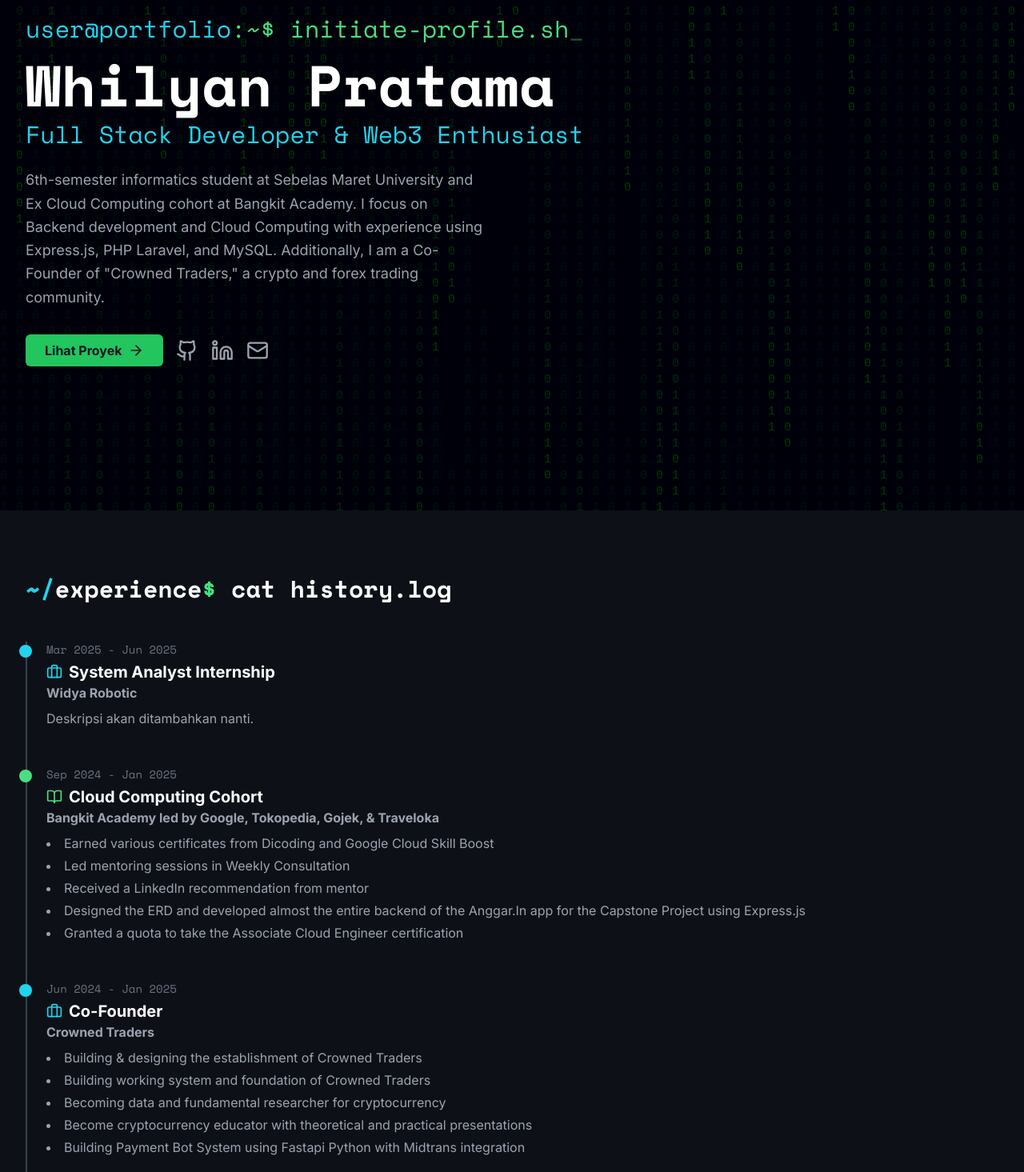
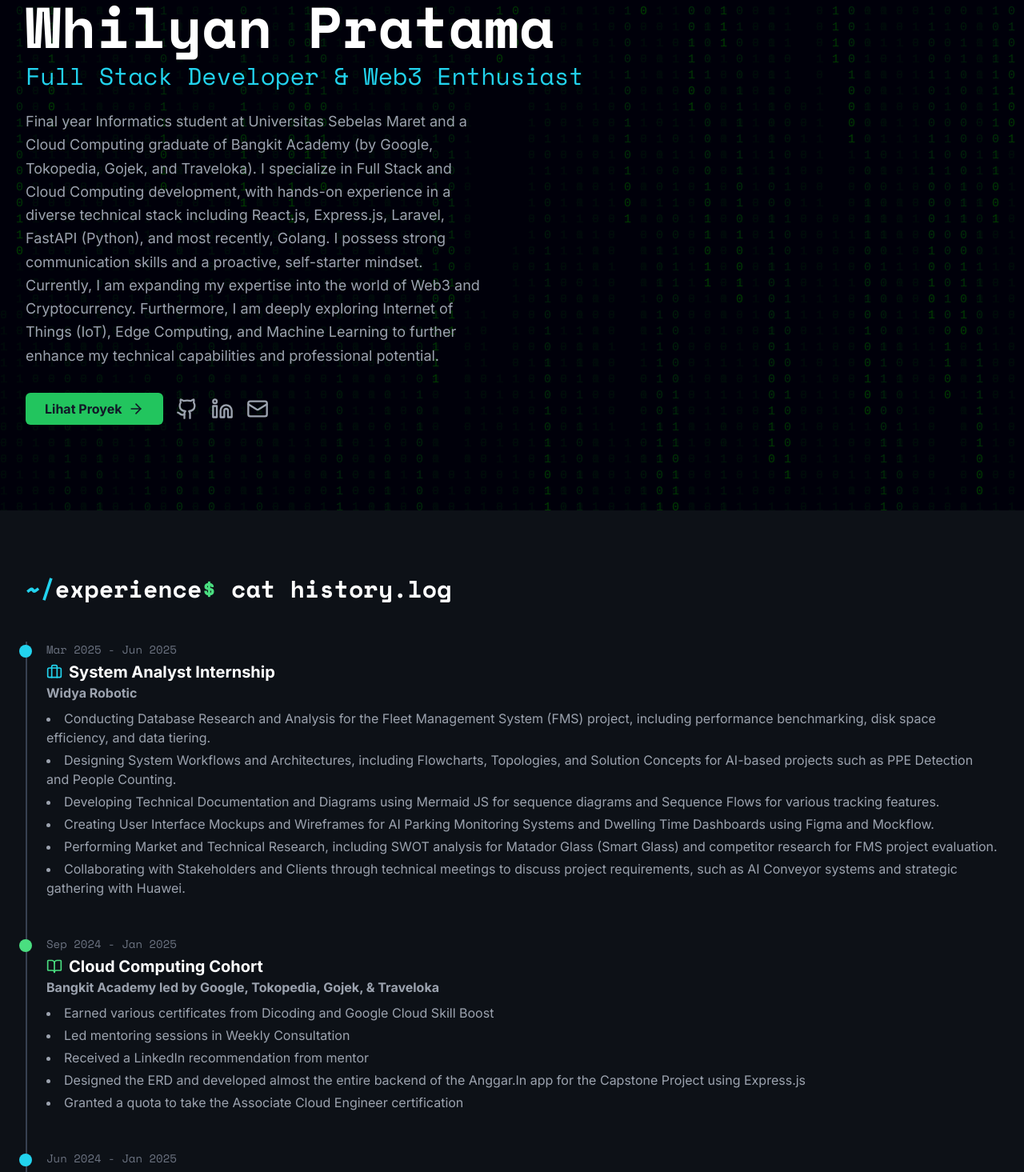
Before and after one commit to iyantama9/portoweb, a React (Vite) app: page / in a window 1280 px wide. Shown: the part 162-1627 px from the top of the page at 80% size. Built offline with nearby package versions, Linux system fonts and the light colour scheme.

Commit message:
Update App.jsx

```diff
--- a/src/App.jsx
+++ b/src/App.jsx
@@ -198,7 +198,14 @@ const experiences = [
     company: "Widya Robotic",
     role: "System Analyst Internship",
     period: "Mar 2025 - Jun 2025",
-    description: "Deskripsi akan ditambahkan nanti.",
+    description: [
+      "Conducting Database Research and Analysis for the Fleet Management System (FMS) project, including performance benchmarking, disk space efficiency, and data tiering.",
+      "Designing System Workflows and Architectures, including Flowcharts, Topologies, and Solution Concepts for AI-based projects such as PPE Detection and People Counting.",
+      "Developing Technical Documentation and Diagrams using Mermaid JS for sequence diagrams and Sequence Flows for various tracking features.",
+      "Creating User Interface Mockups and Wireframes for AI Parking Monitoring Systems and Dwelling Time Dashboards using Figma and Mockflow.",
+      "Performing Market and Technical Research, including SWOT analysis for Matador Glass (Smart Glass) and competitor research for FMS project evaluation.",
+      "Collaborating with Stakeholders and Clients through technical meetings to discuss project requirements, such as AI Conveyor systems and strategic gathering with Huawei.",
+    ],
   },
   {
     type: "Study",
@@ -221,8 +228,6 @@ const experiences = [
     description: [
       "Building & designing the establishment of Crowned Traders",
       "Building working system and foundation of Crowned Traders",
-      "Becoming data and fundamental researcher for cryptocurrency",
-      "Become cryptocurrency educator with theoretical and practical presentations",
       "Building Payment Bot System using Fastapi Python with Midtrans integration",
     ],
   },
@@ -312,12 +317,8 @@ export default function App() {
                   Full Stack Developer & Web3 Enthusiast
                 </h2>
                 <p className="max-w-xl mt-6 text-lg text-gray-400 leading-relaxed">
-                  6th-semester informatics student at Sebelas Maret University
-                  and Ex Cloud Computing cohort at Bangkit Academy. I focus on
-                  Backend development and Cloud Computing with experience using
-                  Express.js, PHP Laravel, and MySQL. Additionally, I am a
-                  Co-Founder of "Crowned Traders," a crypto and forex trading
-                  community.
+                    Final year Informatics student at Universitas Sebelas Maret and a Cloud Computing graduate of Bangkit Academy (by Google, Tokopedia, Gojek, and Traveloka). I specialize in Full Stack and Cloud Computing development, with hands-on experience in a diverse technical stack including React.js, Express.js, Laravel, FastAPI (Python), and most recently, Golang.
+                    I possess strong communication skills and a proactive, self-starter mindset. Currently, I am expanding my expertise into the world of Web3 and Cryptocurrency. Furthermore, I am deeply exploring Internet of Things (IoT), Edge Computing, and Machine Learning to further enhance my technical capabilities and professional potential.
                 </p>
                 <div className="mt-8 flex items-center space-x-4">
                   <a
```
